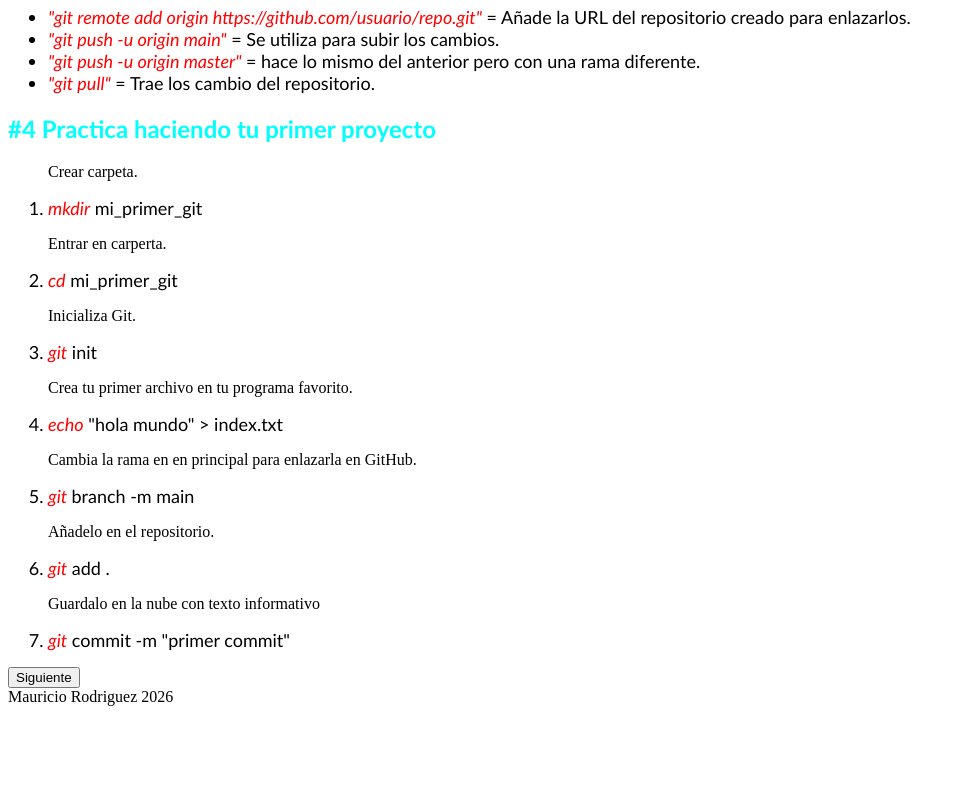
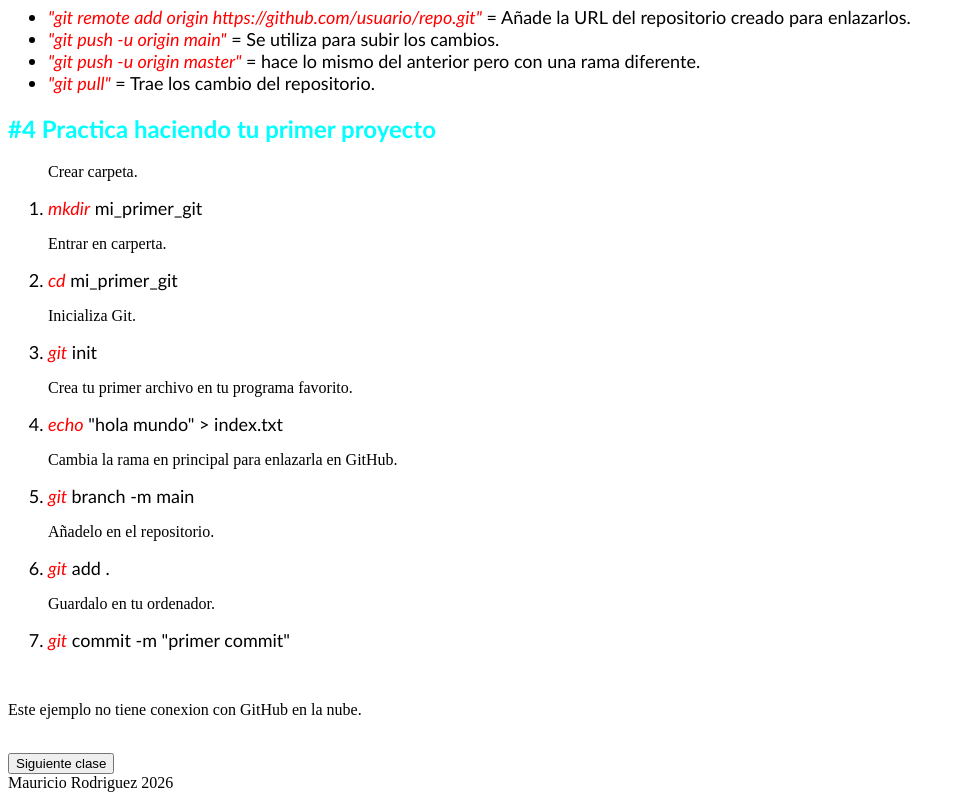
Before and after one commit to mauricio11/aprendiendo-git-y-github, a plain HTML site: page index.html in a window 1280 px wide. Shown: the part 542-1342 px from the top of the page, without its empty margins (0-964 px from the left). Before the commit the page ends 1256 px from the top, so only its background shows below. Drawn offline with Linux system fonts and the light colour scheme.

Commit message:
segundo cambio

```diff
--- a/index.html
+++ b/index.html
@@ -56,14 +56,18 @@
             <li class="codigo"><span>git</span> init</li>
             <p>Crea tu primer archivo en tu programa favorito.</p>
             <li class="codigo"><span>echo</span> "hola mundo" > index.txt</li>
-            <p>Cambia la rama en en principal para enlazarla en GitHub.</p>
+            <p>Cambia la rama en principal para enlazarla en GitHub.</p>
             <li class="codigo"><span>git </span>branch -m main</li>
             <p>Añadelo en el repositorio.</p>
             <li class="codigo"><span>git</span> add .</li>
-            <p>Guardalo en la nube con texto informativo</p>
+            <p>Guardalo en tu ordenador.</p>
             <li class="codigo"><span>git</span> commit -m "primer commit"</li>
         </ol>
-        <a href=""><button>Siguiente</button></a>
+        <br>
+        <p>Este ejemplo no tiene conexion con GitHub en la nube.</p>
+        <br>
+        <a href="index2.html"><button>Siguiente clase</button></a>
+        <br>
         <footer> Mauricio Rodriguez 2026 </footer>
     </div>
 
```
Also changed, not shown: index2.html (added).
